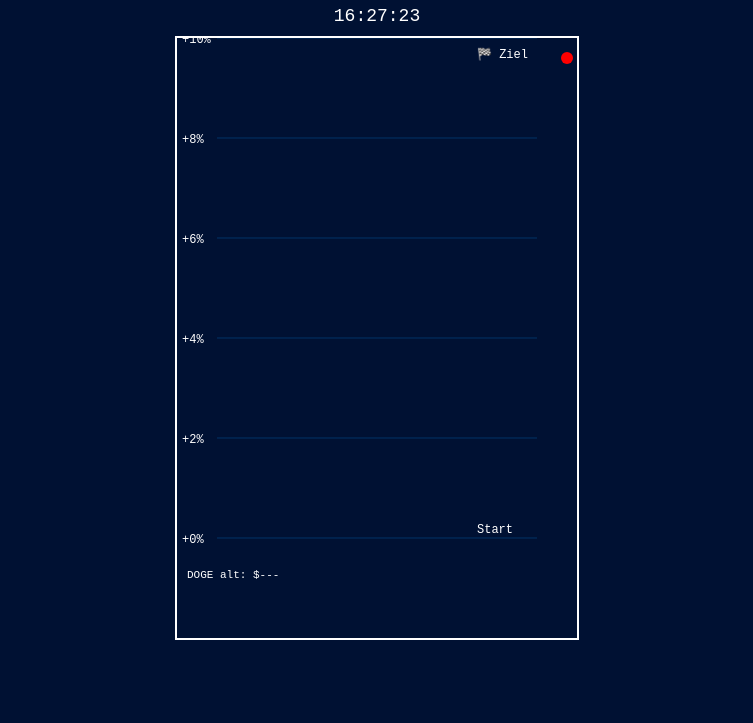
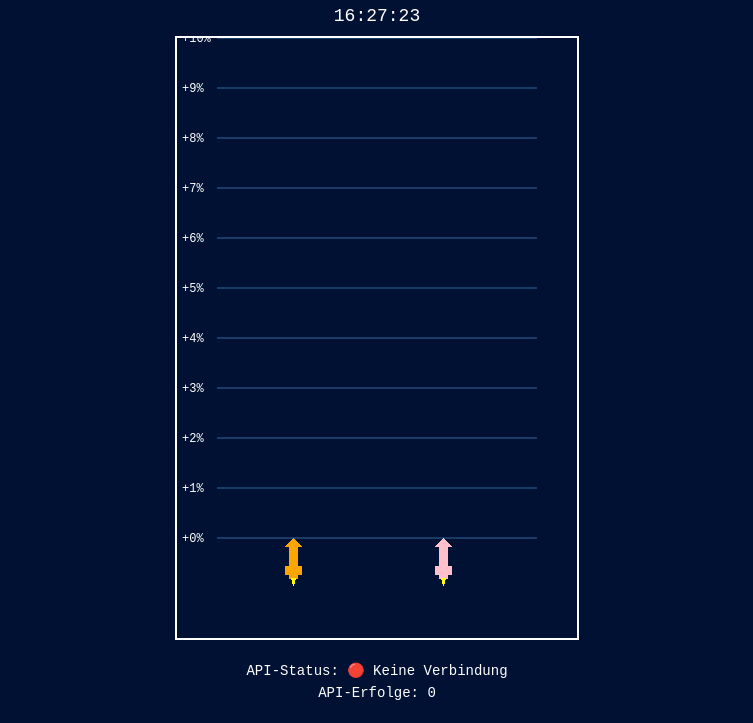
Before and after one commit to EliasBastiano/cryptorace, a plain HTML site: page index.html in a window 1280 px wide. Shown: the part 77-800 px from the top of the page, without its empty margins (263-1016 px from the left). Drawn offline with Linux system fonts and the light colour scheme; no server answers.

Commit message:
Add files via upload

```diff
--- a/index.html
+++ b/index.html
@@ -3,15 +3,24 @@
 <head>
   <meta charset="UTF-8" />
   <meta name="viewport" content="width=device-width, initial-scale=1.0"/>
-  <title>Krypto Raketenrennen</title>
+  <title>Krypto Raketenrennen – V19</title>
   <link rel="stylesheet" href="style.css" />
 </head>
 <body>
-  <h1>Krypto Raketenrennen 🚀</h1>
+  <h1>Krypto Raketenrennen 🚀 – Version 19</h1>
   <div id="clock">00:00:00</div>
   <canvas id="gameCanvas" width="400" height="600"></canvas>
+
+  <div id="info">
+    <div id="status"></div>
+    <div id="counter">API-Erfolge: 0</div>
+    <div id="dogeInfo"></div>
+    <div id="shibaInfo"></div>
+  </div>
+
   <img id="dogeRocket" src="doge_rocket.png" style="display:none;" />
   <img id="shibaRocket" src="shiba_rocket.png" style="display:none;" />
+
   <script src="script.js"></script>
 </body>
 </html>
--- a/script.js
+++ b/script.js
@@ -1,137 +1,103 @@
-const canvas = document.getElementById('gameCanvas');
-const ctx = canvas.getContext('2d');
+const canvas = document.getElementById("gameCanvas");
+const ctx = canvas.getContext("2d");
 
-let dogeY = 500;
-let shibaY = 500;
+const dogeImg = document.getElementById("dogeRocket");
+const shibaImg = document.getElementById("shibaRocket");
 
-let lastPrices = { doge: null, shiba: null };
-let currentPrices = { doge: 0, shiba: 0 };
+let apiCount = 0;
+let lastApiTime = null;
+let apiOnline = false;
 
-let lastApiTime = null;
-let blink = false;
+let dogeStart = null;
+let shibaStart = null;
 
-const dogeImg = document.getElementById('dogeRocket');
-const shibaImg = document.getElementById('shibaRocket');
+let currentPrice = { doge: 0, shiba: 0 };
+let targetDelta = { doge: 0, shiba: 0 };
+let currentDelta = { doge: 0, shiba: 0 };
 
-let apiOnline = false;
-const SPEED_FACTOR = 200;
-const MIN_STEP = 1;
-
-setInterval(() => (blink = !blink), 500); // Umschalten für Blinken
+const SPEED_FACTOR = 300;
+const ANIMATION_STEPS = 50;
+let animationTick = 0;
 
 function updateClock() {
   const now = new Date();
   const hh = String(now.getHours()).padStart(2, '0');
   const mm = String(now.getMinutes()).padStart(2, '0');
   const ss = String(now.getSeconds()).padStart(2, '0');
-  document.getElementById('clock').textContent = `${hh}:${mm}:${ss}`;
+  document.getElementById("clock").textContent = `${hh}:${mm}:${ss}`;
 }
 setInterval(updateClock, 1000);
 updateClock();
 
-function drawBackground() {
-  ctx.fillStyle = '#001133';
-  ctx.fillRect(0, 0, canvas.width, canvas.height);
+function fetchPrices() {
+  fetch("https://api.coingecko.com/api/v3/simple/price?ids=dogecoin,shiba-inu&vs_currencies=usd")
+    .then(res => res.json())
+    .then(data => {
+      apiOnline = true;
+      lastApiTime = Date.now();
+      apiCount++;
+      document.getElementById("counter").textContent = `API-Erfolge: ${apiCount}`;
 
-  ctx.strokeStyle = '#003366';
-  ctx.lineWidth = 1;
+      const doge = data.dogecoin.usd;
+      const shiba = data["shiba-inu"].usd;
+
+      if (!dogeStart) dogeStart = doge;
+      if (!shibaStart) shibaStart = shiba;
+
+      currentPrice = { doge, shiba };
+
+      targetDelta.doge = ((doge - dogeStart) / dogeStart) * 100;
+      targetDelta.shiba = ((shiba - shibaStart) / shibaStart) * 100;
+
+      animationTick = 0;
+
+      document.getElementById("dogeInfo").textContent = `DOGE: Start $${dogeStart.toFixed(4)} | Jetzt $${doge.toFixed(4)} | Δ ${(targetDelta.doge).toFixed(2)}%`;
+      document.getElementById("shibaInfo").textContent = `SHIBA: Start $${shibaStart.toFixed(8)} | Jetzt $${shiba.toFixed(8)} | Δ ${(targetDelta.shiba).toFixed(2)}%`;
+    })
+    .catch(() => {
+      apiOnline = false;
+    });
+}
+
+setInterval(fetchPrices, 5000);
+fetchPrices();
+
+function animate() {
+  animationTick = Math.min(animationTick + 1, ANIMATION_STEPS);
+  const progress = animationTick / ANIMATION_STEPS;
+
+  currentDelta.doge += (targetDelta.doge - currentDelta.doge) * 0.1;
+  currentDelta.shiba += (targetDelta.shiba - currentDelta.shiba) * 0.1;
+
+  draw();
+  requestAnimationFrame(animate);
+}
+
+function draw() {
+  ctx.clearRect(0, 0, canvas.width, canvas.height);
+
+  ctx.strokeStyle = "#336699";
+  ctx.fillStyle = "#ffffff";
   ctx.font = "12px monospace";
-  ctx.fillStyle = "white";
-
-  for (let i = 0; i <= 10; i += 2) {
-    const y = 500 - (i * 50);
+  for (let i = 0; i <= 10; i++) {
+    let y = 500 - i * 50;
     ctx.beginPath();
     ctx.moveTo(40, y);
     ctx.lineTo(360, y);
     ctx.stroke();
-    ctx.fillText(`+${i}%`, 5, y + 5);
+    ctx.fillText("+" + i + "%", 5, y + 4);
   }
 
-  ctx.fillText("🏁 Ziel", 300, 20);
-  ctx.fillText("Start", 300, 495);
+  const dogeY = 500 - (currentDelta.doge * SPEED_FACTOR / 100);
+  const shibaY = 500 - (currentDelta.shiba * SPEED_FACTOR / 100);
 
-  ctx.fillStyle = apiOnline ? "lime" : "red";
-  ctx.beginPath();
-  ctx.arc(390, 20, 6, 0, 2 * Math.PI);
-  ctx.fill();
+  ctx.drawImage(dogeImg, 100, dogeY, 32, 48);
+  ctx.drawImage(shibaImg, 250, shibaY, 32, 48);
 
-  ctx.fillStyle = "white";
-  if (lastApiTime) {
-    const secondsAgo = Math.floor((Date.now() - lastApiTime) / 1000);
-    ctx.fillText(`API: ${secondsAgo}s alt`, 290, 40);
-  }
-
-  // Seitenanzeige links
-  ctx.font = "11px monospace";
-  ctx.fillText(`DOGE alt: $${lastPrices.doge ? lastPrices.doge.toFixed(4) : '---'}`, 10, 540);
-  ctx.fillText(`DOGE neu: $${currentPrices.doge.toFixed(4)}`, 10, 555);
-  ctx.fillText(`SHIBA alt: $${lastPrices.shiba ? lastPrices.shiba.toFixed(8) : '---'}`, 10, 575);
-  ctx.fillText(`SHIBA neu: $${currentPrices.shiba.toFixed(8)}`, 10, 590);
+  document.getElementById("status").textContent =
+    apiOnline
+      ? `API-Status: 🟢 ${Math.floor((Date.now() - lastApiTime) / 1000)}s alt`
+      : `API-Status: 🔴 Keine Verbindung`;
 }
 
-async function fetchPricesWithRetry(retry = 1) {
-  try {
-    const res = await fetch('https://api.coingecko.com/api/v3/simple/price?ids=dogecoin,shiba-inu&vs_currencies=usd');
-    const data = await res.json();
-    apiOnline = true;
-    lastApiTime = Date.now();
-    return {
-      doge: data.dogecoin.usd,
-      shiba: data['shiba-inu'].usd
-    };
-  } catch (e) {
-    console.warn("API-Fehler", e);
-    apiOnline = false;
-    if (retry < 5) {
-      await new Promise(r => setTimeout(r, 1000));
-      return await fetchPricesWithRetry(retry + 1);
-    } else {
-      return lastPrices;
-    }
-  }
-}
-
-async function update() {
-  const prices = await fetchPricesWithRetry();
-  if (prices) {
-    currentPrices = prices;
-
-    if (lastPrices.doge && lastPrices.shiba) {
-      let dogeChange = ((prices.doge - lastPrices.doge) / lastPrices.doge) * 100;
-      let shibaChange = ((prices.shiba - lastPrices.shiba) / lastPrices.shiba) * 100;
-
-      let dogeStep = dogeChange * SPEED_FACTOR;
-      let shibaStep = shibaChange * SPEED_FACTOR;
-
-      if (Math.abs(dogeStep) > 0 && Math.abs(dogeStep) < MIN_STEP) dogeStep = Math.sign(dogeStep) * MIN_STEP;
-      if (Math.abs(shibaStep) > 0 && Math.abs(shibaStep) < MIN_STEP) shibaStep = Math.sign(shibaStep) * MIN_STEP;
-
-      dogeY -= dogeStep;
-      shibaY -= shibaStep;
-
-      dogeY = Math.max(Math.min(dogeY, 500), 0);
-      shibaY = Math.max(Math.min(shibaY, 500), 0);
-    }
-
-    lastPrices = prices;
-  }
-
-  drawBackground();
-
-  // Raketen + Blinken bei Stillstand
-  if (blink || currentPrices.doge !== lastPrices.doge) {
-    ctx.drawImage(dogeImg, 100, dogeY, 32, 48);
-  }
-  if (blink || currentPrices.shiba !== lastPrices.shiba) {
-    ctx.drawImage(shibaImg, 250, shibaY, 32, 48);
-  }
-
-  ctx.fillStyle = "white";
-  ctx.font = "14px monospace";
-  ctx.fillText(`DOGE: $${currentPrices.doge.toFixed(4)}`, 80, dogeY - 10);
-  ctx.fillText(`SHIBA: $${currentPrices.shiba.toFixed(8)}`, 230, shibaY - 10);
-
-  setTimeout(update, 1000);
-}
-
-update();
+animate();
--- a/style.css
+++ b/style.css
@@ -3,13 +3,22 @@ body {
   background-color: #001133;
   color: #fff;
   text-align: center;
+  margin: 0;
+  padding: 0;
 }
 canvas {
   background-color: #001133;
   border: 2px solid #fff;
   image-rendering: pixelated;
+  display: block;
+  margin: 0 auto;
 }
 #clock {
   font-size: 18px;
   margin-bottom: 10px;
 }
+#info {
+  margin-top: 20px;
+  font-size: 14px;
+  line-height: 1.6;
+}
```
